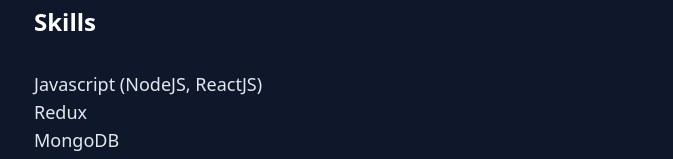
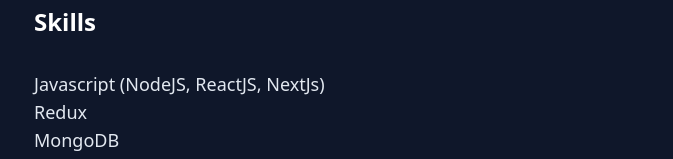
Before and after one commit to joshlazar2/portfolio, a React (Create React App) app in the folder client/: page / in a window 1280 px wide. Shown: the part 410-569 px from the top of the page, without its empty margins (302-975 px from the left). Built offline with nearby package versions, Linux system fonts and the light colour scheme.

Commit message:
added skill

```diff
--- a/client/src/components/Main.jsx
+++ b/client/src/components/Main.jsx
@@ -9,7 +9,7 @@ const Main = () => {
                 <p className='text-slate-200 text-lg md:text-xl'>I'm an enthusiastic web developer with a diverse skill set developed through structured learning and hands-on projects. I'm passionate about crafting dynamic and user-centric websites. My commitment to staying current with industry trends reflects my dedication to excellence. As I embark on my professional journey, I'm eager to leverage my skills and contribute to the exciting world of web development.</p>
                 <h2 className='text-white text-2xl font-bold'>Skills</h2>
                 <ul>
-                    <li className='text-slate-200 text-lg'>Javascript (NodeJS, ReactJS)</li>
+                    <li className='text-slate-200 text-lg'>Javascript (NodeJS, ReactJS, NextJs)</li>
                     <li className='text-slate-200 text-lg'>Redux</li>
                     <li className='text-slate-200 text-lg'>MongoDB</li>
                     <li className='text-slate-200 text-lg'>HTML5/CSS(Tailwind)</li>
```
